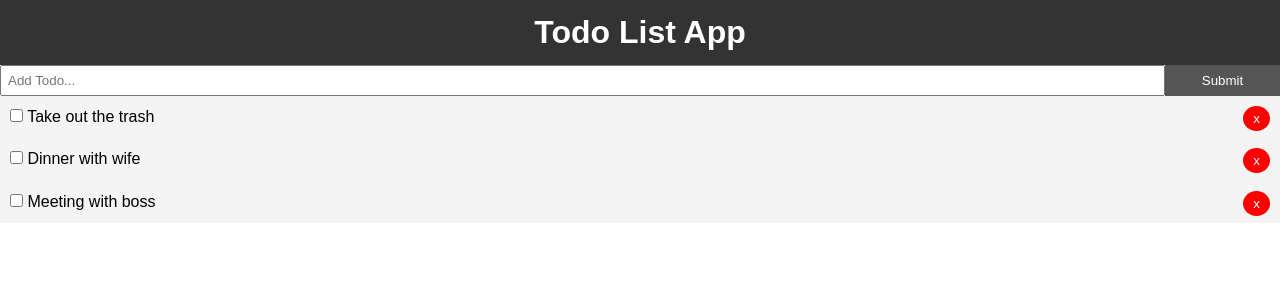
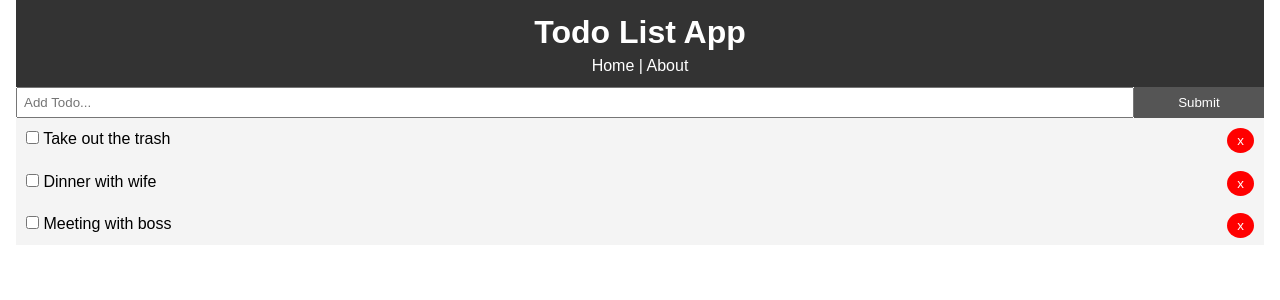
Before and after one commit to fagnersales/react-project-2, a React (Create React App) app: page / in a window 1280 px wide. Shown: the top 300 px of the page. Built offline with nearby package versions, Linux system fonts and the light colour scheme.

Commit message:
Add About and Home links

```diff
--- a/package.json
+++ b/package.json
@@ -8,6 +8,7 @@
     "@testing-library/user-event": "^7.2.1",
     "react": "^16.13.1",
     "react-dom": "^16.13.1",
+    "react-router": "^5.2.0",
     "react-router-dom": "^5.2.0",
     "react-scripts": "3.4.1",
     "uuid": "^8.2.0"
--- a/src/App.css
+++ b/src/App.css
@@ -24,6 +24,7 @@
   background: #555;
   color: #fff;
   cursor: pointer;
+  padding: 0 10px;
 }
 
 .btn:hover {
--- a/src/App.js
+++ b/src/App.js
@@ -1,9 +1,11 @@
 import React, { Component } from 'react';
-import './App.css';
+import { BrowserRouter as Router, Route } from 'react-router-dom'
 import Todos from './components/Todos'
 import Header from './components/layout/Header'
 import AddTodo from './components/AddTodo'
+import About from './components/pages/About'
 import uuid from 'uuid'
+import './App.css';
 
 class App extends Component {
 
@@ -58,11 +60,20 @@
 
   render() {
     return (
-      <div className="App">
-        <Header />
-        <AddTodo addTodo={this.addTodo} />
-        <Todos todos={this.state.todos} markComplete={this.markComplete} delTodo={this.delTodo} />
-      </div>
+      <Router>
+        <div className="App">
+          <div className="container">
+            <Header />
+            <Route exact path="/" render={props => (
+              <React.Fragment>
+                <AddTodo addTodo={this.addTodo} />
+                <Todos todos={this.state.todos} markComplete={this.markComplete} delTodo={this.delTodo} />
+              </React.Fragment>
+            )} />
+            <Route path="/about" component={About} />
+          </div>
+        </div>
+      </Router>
     )
   }
 }
--- a/src/components/layout/Header.js
+++ b/src/components/layout/Header.js
@@ -1,9 +1,11 @@
 import React from 'react'
+import { Link } from 'react-router-dom'
 
 function Header() {
     return (
         <header style={headerStyle}>
             <h1>Todo List App</h1>
+            <Link style={linkStyle} to="/">Home</Link> | <Link style={linkStyle} to="/about">About</Link>
         </header>
     )
 }
@@ -15,4 +17,9 @@
     padding: '10px'
 }
 
+const linkStyle = {
+    color: '#FFF',
+    textDecoration: 'none'
+}
+
 export default Header
--- /dev/null
+++ b/src/components/pages/About/index.js
@@ -0,0 +1,12 @@
+import React from 'react'
+
+function About() {
+    return (
+        <React.Fragment>
+            <h1>About</h1>
+            <p>This is the TodoList app v1.0.0. It is part of a React crash course</p>
+        </React.Fragment>
+    )
+}
+
+export default About
```
